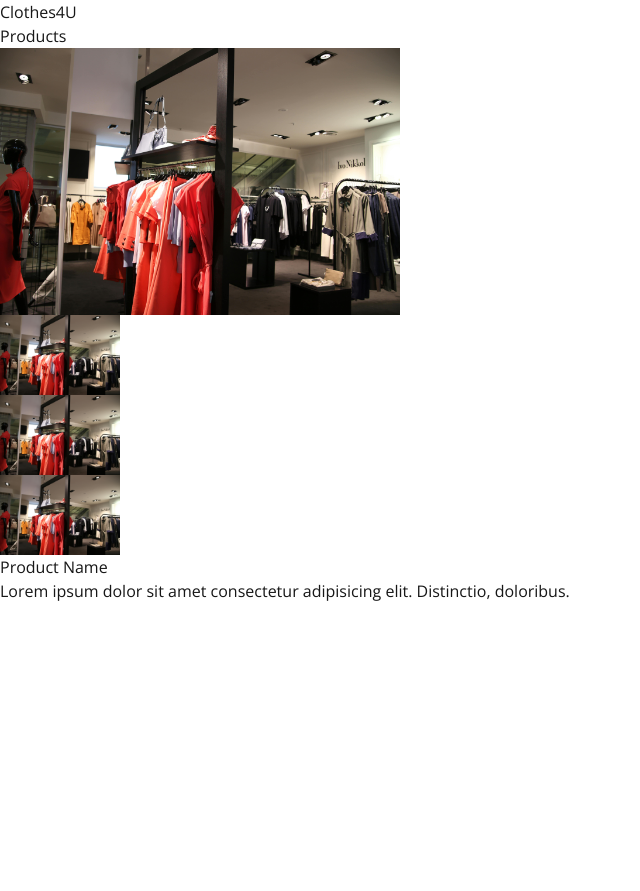
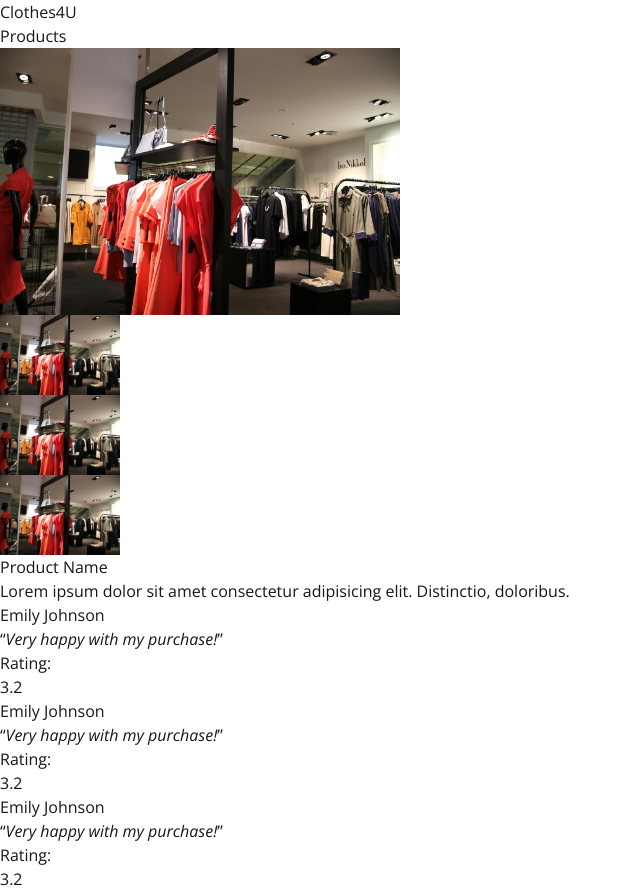
Before and after one commit to VictorS1303/react_webshop, a Next.js app: page /singleview in a window 1280 px wide. Shown: the whole page, without its empty margins (0-640 px from the left). Before the commit the page ends 800 px from the top, so only its background shows below. Built offline with nearby package versions, Linux system fonts and the light colour scheme.

Commit message:
Showcase finished

```diff
--- /dev/null
+++ b/src/app/components/Reviews.jsx
@@ -0,0 +1,56 @@
+import Section from './Section'
+
+export default function Reviews()
+{
+    return (
+        <Section>
+            <div className="flex gap-9">
+                <article className="shadow-md p-6 rounded-md border-2 border-green-500">
+                <h2 className="customer-name text-green-500">Emily Johnson</h2>
+                <p className="customer-comment text-black">
+                    <q>
+                        <i>
+                            Very happy with my purchase!
+                        </i>
+                    </q>
+                </p>
+
+                <div className="flex gap-3 container ratings-container mt-2">
+                    <h3 className="text-black">Rating:</h3>
+                    <span className="rating-number text-black">3.2</span>
+                </div>
+                </article>
+                <article className="shadow-md p-6 rounded-md border-2 border-green-500">
+                    <h2 className="customer-name text-green-500">Emily Johnson</h2>
+                    <p className="customer-comment text-black">
+                        <q>
+                            <i>
+                                Very happy with my purchase!
+                            </i>
+                        </q>
+                    </p>
+
+                    <div className="flex gap-3 container ratings-container mt-2">
+                        <h3 className="text-black">Rating:</h3>
+                        <span className="rating-number text-black">3.2</span>
+                    </div>
+                </article>
+                <article className="shadow-md p-6 rounded-md border-2 border-green-500">
+                    <h2 className="customer-name text-green-500">Emily Johnson</h2>
+                    <p className="customer-comment text-black">
+                        <q>
+                            <i>
+                                Very happy with my purchase!
+                            </i>
+                        </q>
+                    </p>
+
+                    <div className="flex gap-3 container ratings-container mt-2">
+                        <h3 className="text-black">Rating:</h3>
+                        <span className="rating-number text-black">3.2</span>
+                    </div>
+                </article>
+            </div>
+        </Section>
+    )
+}
--- a/src/app/singleview/page.jsx
+++ b/src/app/singleview/page.jsx
@@ -4,7 +4,7 @@ import Image from 'next/image'
 import heroBg from '../images/hero_bg.jpg'
 import Navbar from "../components/Navbar.jsx"
 import Showcase from "../components/Showcase.jsx"
-
+import Reviews from '../components/Reviews.jsx'
 
 export default function Product()
 {
@@ -23,8 +23,9 @@ export default function Product()
             </Navbar>
 
 
+        <div className="flex flex-col items-center gap-24">
             <Showcase>
-                <div className="flex items-center justify-between py-4 border-2 border-green-500 h-[450px] w-[800px] mx-auto mt-16 rounded-lg">
+                <div className="flex items-center justify-between py-4 border-2 border-green-500 h-[450px] w-[900px] mx-auto mt-16 rounded-lg">
                     <div className="product-images-container mx-12 flex flex-col">
                         <Image
                             src={heroBg}
@@ -48,6 +49,9 @@ export default function Product()
                         </div>
                     </div>
                 </Showcase>
+
+                <Reviews />
+        </div>
     </>
     )
 }
```
Lines whose indentation alone changed are shown as unchanged.
